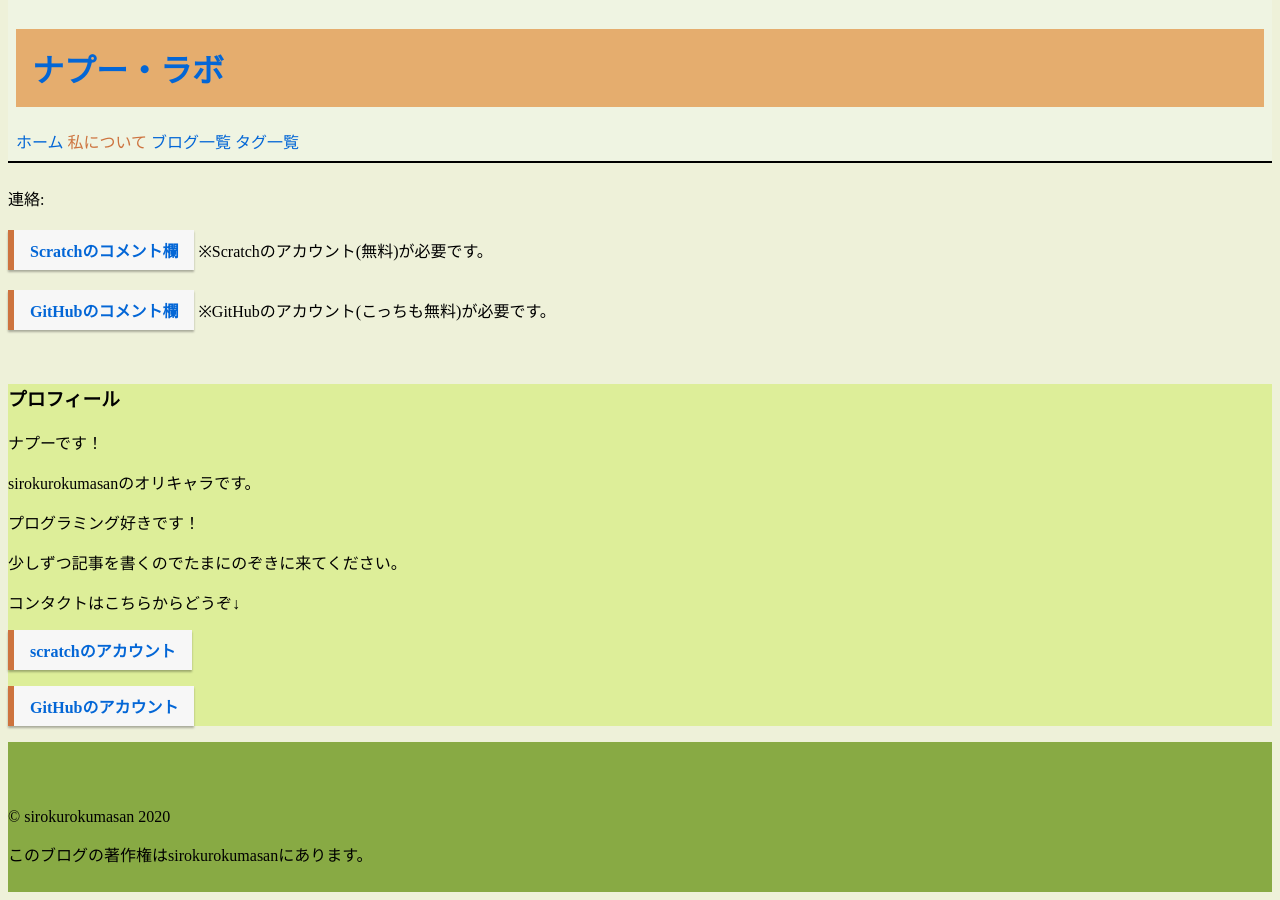
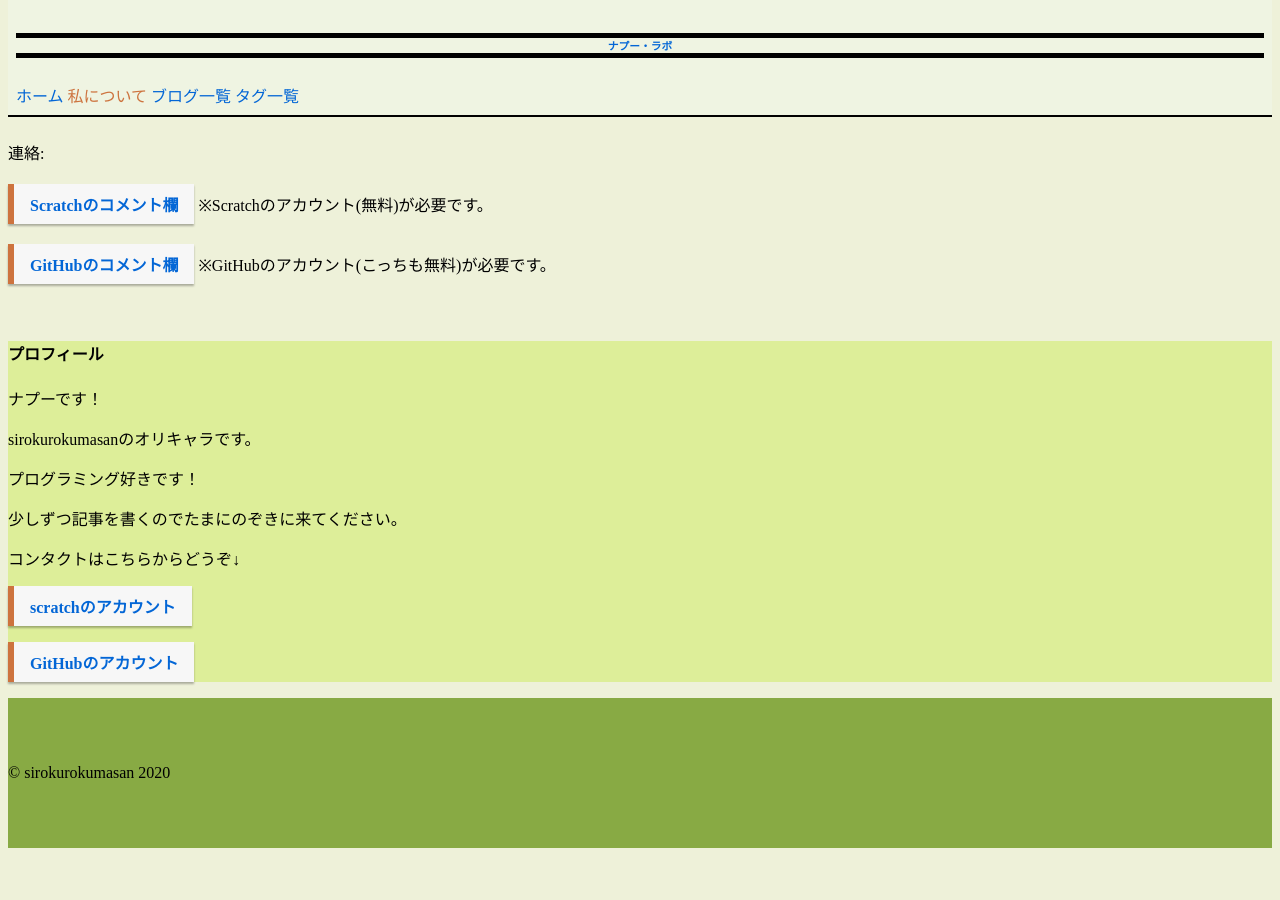
Before and after one commit to sirokurokumasan/sirokurokumasan.github.io, a Jekyll site: the page built from about.md, in a window 1280 px wide and 900 px high, scrolled down 949 px. Built offline with Jekyll 4.4.1, drawn with Linux system fonts in a browser that asks for light colours; after the commit the page ends 1805 px from its top, so only the background shows below that.

Commit message:
Update default.html

```diff
--- a/_layouts/default.html
+++ b/_layouts/default.html
@@ -18,7 +18,7 @@
   <main class="main-container">
     <p style="text-align: center;">～多趣味で数学好きの自称クリエーターが運営するブログ～</p>
     <header class="main-header">
-      <h1><a href="/">ナプー・ラボ</a></h1>
+      <h6><a href="/">ナプー・ラボ</a></h6>
       {% include navigation.html %}
     </header>
   <div class="container">
@@ -28,7 +28,7 @@
     <div>
   </main>
   <div class="sub">
-    <h3>プロフィール</h3>
+    <h4>プロフィール</h4>
     <p>ナプーです！</p>
     <p>sirokurokumasanのオリキャラです。</p>
     <p>プログラミング好きです！</p>
@@ -39,7 +39,6 @@
   </div>
   <footer>
     <p>© sirokurokumasan 2020</p>
-    <p>このブログの著作権はsirokurokumasanにあります。</p>
   </footer>
 </body>
 
```
